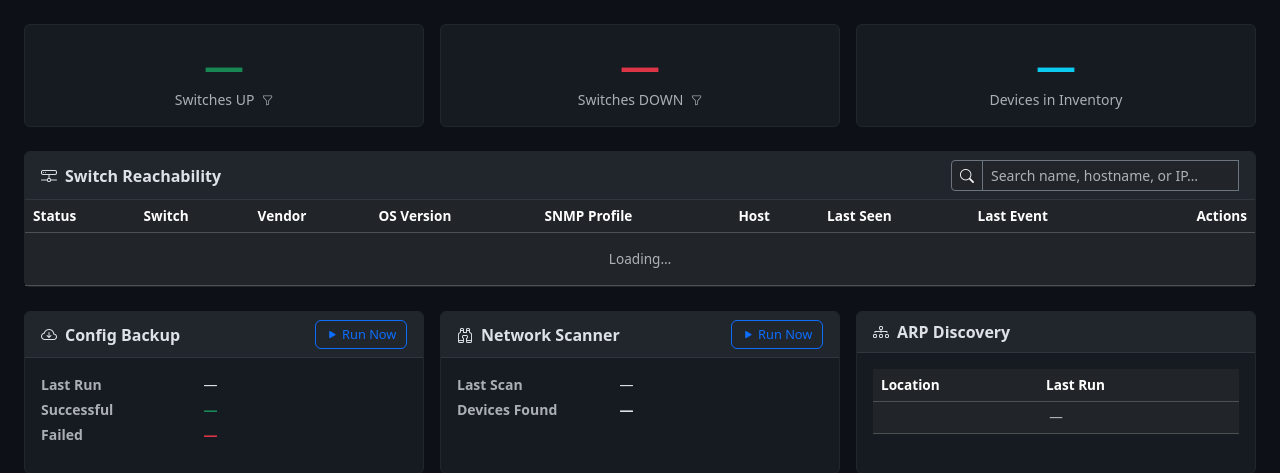
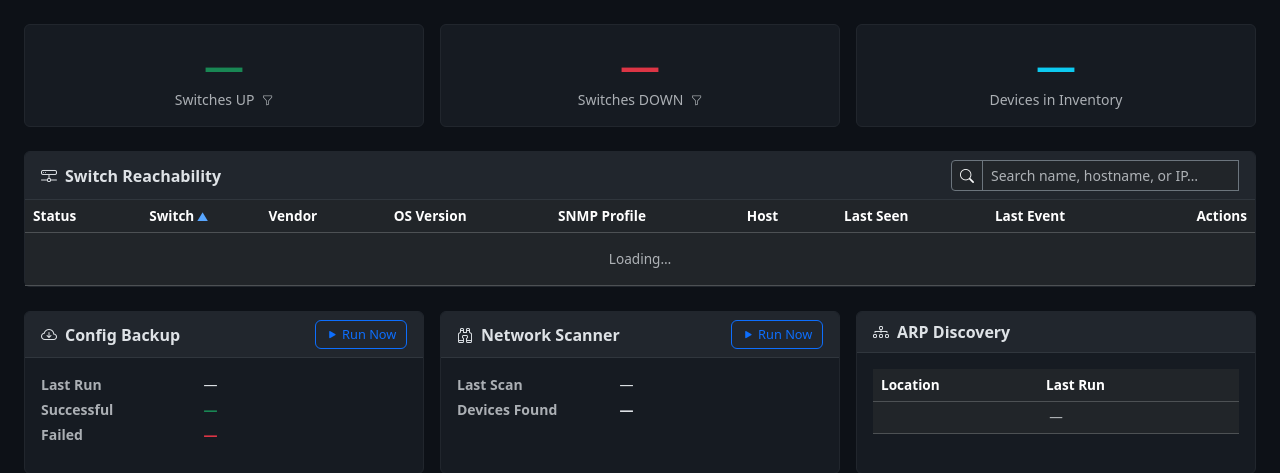
Before and after one commit to LuckyBasartd/Aruba-Network-Agent, a Python web app: template aruba_agent/web/templates/dashboard.html in a window 1280 px wide. Shown: the part 57-530 px from the top of the page. Run offline with Jinja, Linux system fonts and the light colour scheme; the template is opened without the code that fills it, so the values that code supplies are empty; some libraries are stand-ins or nearby versions.

Commit message:
dashboard: sortable column headers (click to sort, default hostname A-Z, persisted)

```diff
--- a/aruba_agent/web/templates/dashboard.html
+++ b/aruba_agent/web/templates/dashboard.html
@@ -48,6 +48,15 @@
                font-family:ui-monospace,SFMono-Regular,Menlo,monospace;
                font-size:.72rem; color:#c9d1d9; background:#0d1117;
                border:1px solid #30363d; white-space:nowrap; }
+
+    /* Sortable column headers: click to sort, caret shows active column + dir. */
+    th.sortable { cursor:pointer; user-select:none; white-space:nowrap; }
+    th.sortable:hover { color:#fff; }
+    .sort-caret { display:inline-block; width:.9em; margin-left:.15rem;
+                  font-size:.7rem; opacity:.35; }
+    th.sort-active .sort-caret { opacity:1; color:#58a6ff; }
+    th.sort-asc  .sort-caret::after { content:"\25B2"; }   /* ▲ */
+    th.sort-desc .sort-caret::after { content:"\25BC"; }   /* ▼ */
 
     /* v3.0.3: monitor-mode chip. icmp / snmp_ro / snmp_rw / auto.
        Render in muted colours next to the vendor chip so an operator
@@ -183,15 +192,15 @@
           <div class="switch-scroll">
             <table class="table table-sm table-dark table-hover mb-0">
               <thead class="sticky-top" style="top:0; background:#21262d;">
-                <tr>
-                  <th>Status</th>
-                  <th>Switch</th>
-                  <th class="d-none d-md-table-cell">Vendor</th>
-                  <th class="d-none d-md-table-cell">OS Version</th>
-                  <th class="d-none d-lg-table-cell">SNMP Profile</th>
-                  <th>Host</th>
-                  <th>Last Seen</th>
-                  <th class="d-none d-xl-table-cell">Last Event</th>
+                <tr id="switch-head">
+                  <th class="sortable" data-sort="status">Status<span class="sort-caret"></span></th>
+                  <th class="sortable" data-sort="hostname">Switch<span class="sort-caret"></span></th>
+                  <th class="sortable d-none d-md-table-cell" data-sort="vendor">Vendor<span class="sort-caret"></span></th>
+                  <th class="sortable d-none d-md-table-cell" data-sort="os">OS Version<span class="sort-caret"></span></th>
+                  <th class="sortable d-none d-lg-table-cell" data-sort="profile">SNMP Profile<span class="sort-caret"></span></th>
+                  <th class="sortable" data-sort="host">Host<span class="sort-caret"></span></th>
+                  <th class="sortable" data-sort="last_seen">Last Seen<span class="sort-caret"></span></th>
+                  <th class="sortable d-none d-xl-table-cell" data-sort="last_event">Last Event<span class="sort-caret"></span></th>
                   <th class="text-end">Actions</th>
                 </tr>
               </thead>
@@ -370,6 +379,16 @@
   // Persisted in localStorage so a page reload doesn't drop the
   // operator's query mid-triage.
   let searchTerm   = (localStorage.getItem('switchSearch') || '').toLowerCase();
+
+  // Column sort. Restored from localStorage so a reload keeps the
+  // operator's chosen ordering. Default: hostname ascending (A-Z).
+  let sortState = (() => {
+    try {
+      const saved = JSON.parse(localStorage.getItem('switchSort') || 'null');
+      if (saved && saved.key) return { key: saved.key, dir: saved.dir === -1 ? -1 : 1 };
+    } catch (_) { /* ignore malformed */ }
+    return { key: 'hostname', dir: 1 };
+  })();
   let backupModal;
   let profileModal;
   let profilesCache  = null;       // {profiles: [...], default: '...'} from /api/snmp/profiles
@@ -387,6 +406,12 @@
       box.value = searchTerm;
       updateSearchUi();
     }
+
+    // Wire up click-to-sort on the switch-table headers.
+    document.querySelectorAll('#switch-head th.sortable').forEach(th => {
+      th.addEventListener('click', () => onSortClick(th.dataset.sort));
+    });
+    updateSortIndicators();
   });
 
   // ── helpers ──────────────────────────────────────────────────────────────
@@ -500,6 +525,69 @@
     $('stat-devices').textContent       = (data.scanner || {}).device_count ?? '—';
   }
 
+  // ── column sorting ─────────────────────────────────────────────────────────
+  // All client-side, over the same data /api/state already returned.
+  // Host sorts numerically by octet (so .2 < .20 < .100); Last Seen by
+  // timestamp; Status by up/down; everything else as a natural string.
+  function ipToNum(ip) {
+    const parts = String(ip || '').split('.');
+    if (parts.length !== 4) return -1;
+    let n = 0;
+    for (const part of parts) {
+      const o = parseInt(part, 10);
+      if (isNaN(o)) return -1;
+      n = n * 256 + o;
+    }
+    return n;
+  }
+
+  function sortValue(sw, key) {
+    switch (key) {
+      case 'status':     return sw.is_down ? 1 : 0;
+      case 'hostname':   return (sw.hostname || '').toLowerCase();
+      case 'vendor':     return (sw.vendor || '').toLowerCase();
+      case 'os':         return (sw.os_version || '').toLowerCase();
+      case 'profile':    return (sw.snmp_profile || 'auto').toLowerCase();
+      case 'host':       return ipToNum(sw.host);
+      case 'last_seen':  return sw.last_seen ? new Date(sw.last_seen).getTime() : 0;
+      case 'last_event': return (sw.last_event || '').toLowerCase();
+      default:           return '';
+    }
+  }
+
+  function applySort(list) {
+    const { key, dir } = sortState;
+    if (!key) return list;
+    return list.slice().sort((a, b) => {
+      const va = sortValue(a, key), vb = sortValue(b, key);
+      let c = (typeof va === 'number' && typeof vb === 'number')
+        ? va - vb
+        : String(va).localeCompare(String(vb), undefined, { numeric: true, sensitivity: 'base' });
+      // Stable tiebreak on hostname so equal rows don't jitter on refresh.
+      if (c === 0) {
+        c = String(a.hostname || '').localeCompare(String(b.hostname || ''), undefined, { numeric: true });
+      }
+      return c * dir;
+    });
+  }
+
+  function updateSortIndicators() {
+    document.querySelectorAll('#switch-head th.sortable').forEach(th => {
+      const active = th.dataset.sort === sortState.key;
+      th.classList.toggle('sort-active', active);
+      th.classList.toggle('sort-asc',  active && sortState.dir === 1);
+      th.classList.toggle('sort-desc', active && sortState.dir === -1);
+    });
+  }
+
+  function onSortClick(key) {
+    if (sortState.key === key) sortState.dir = -sortState.dir;   // toggle direction
+    else                       sortState = { key, dir: 1 };      // new column, asc
+    localStorage.setItem('switchSort', JSON.stringify(sortState));
+    updateSortIndicators();
+    renderSwitches(allSwitches);
+  }
+
   function renderSwitches(switches) {
     // Status filter (UP/DOWN/all) comes first, then the free-text
     // search narrows whatever survives that. Doing status first keeps
@@ -536,7 +624,7 @@
       arista_eos: 'vendor-arista',
     };
 
-    $('switch-tbody').innerHTML = filtered.map(sw => {
+    $('switch-tbody').innerHTML = applySort(filtered).map(sw => {
       const dotCls = sw.is_down ? 'dot-down' : 'dot-up';
       const badge  = sw.is_down
         ? '<span class="badge badge-down">DOWN</span>'
```
